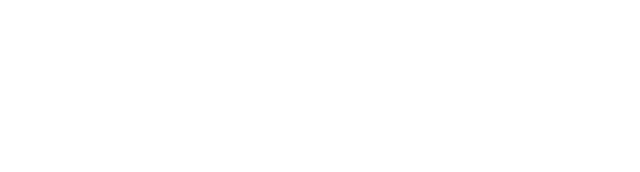
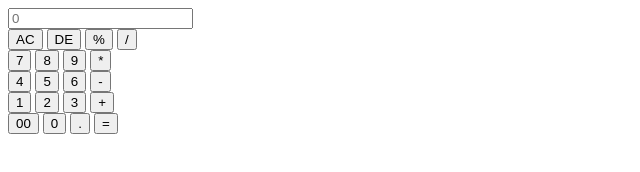
Before and after one commit to bilalmustofa/Simple-Calculator, a plain HTML site: page index.html in a window 1280 px wide. Shown: the whole page, without its empty margins (0-640 px from the left). Drawn offline with Linux system fonts and the light colour scheme.

Commit message:
HTML added

```diff
--- a/index.html
+++ b/index.html
@@ -6,9 +6,41 @@
   <meta name="viewport" content="width=device-width, initial-scale=1">
   <title>Simple Calculator</title>
 </head>
-
 <body>
-
+<div class="container">
+<div class="calculator">
+  <input type="text" placeholder="0">
+  <div>
+    <button>AC</button>
+    <button>DE</button>
+    <button>%</button>
+    <button>/</button>
+  </div>
+  <div>
+    <button>7</button>
+    <button>8</button>
+    <button>9</button>
+    <button>*</button>
+  </div>
+  <div>
+    <button>4</button>
+    <button>5</button>
+    <button>6</button>
+    <button>-</button>
+  </div>
+  <div>
+    <button>1</button>
+    <button>2</button>
+    <button>3</button>
+    <button>+</button>
+  </div>
+  <div>
+    <button>00</button>
+    <button>0</button>
+    <button>.</button>
+    <button>=</button>
+  </div>
+</div>
+</div>
 </body>
-
 </html>
```
